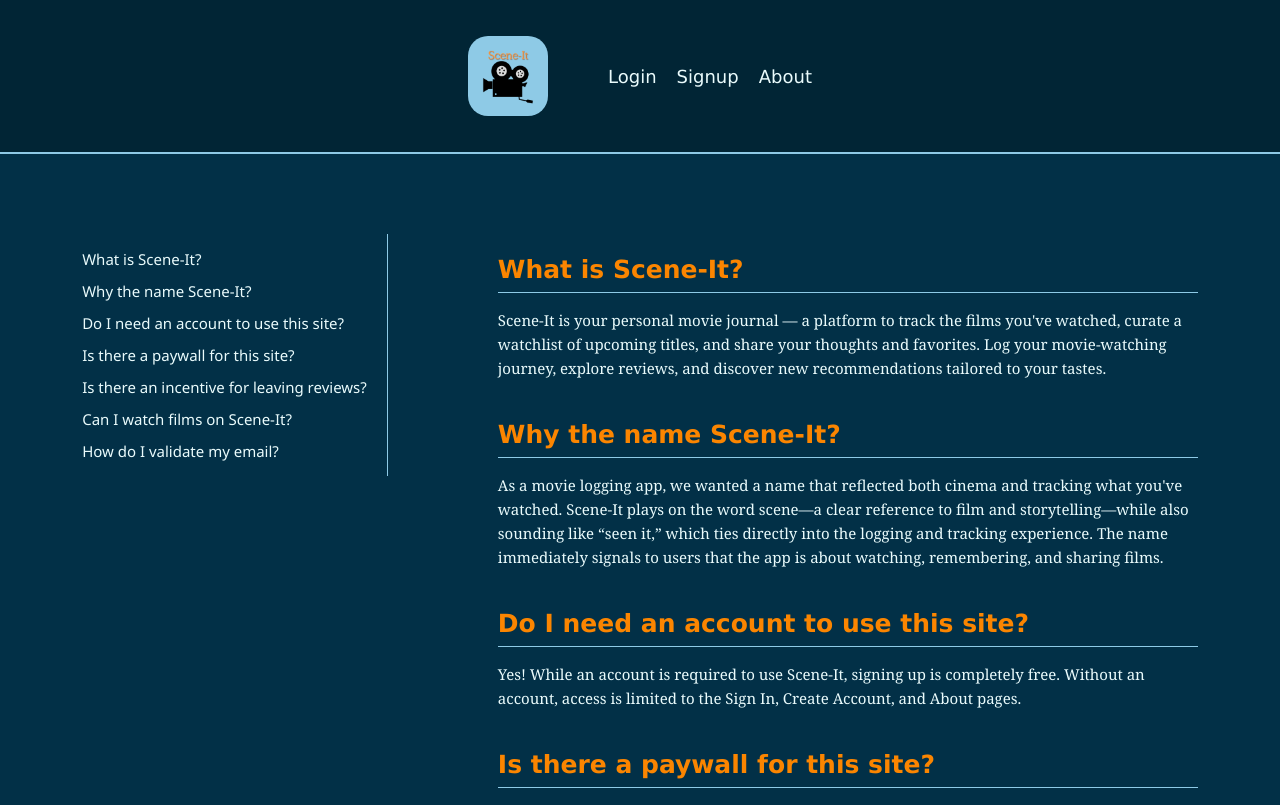
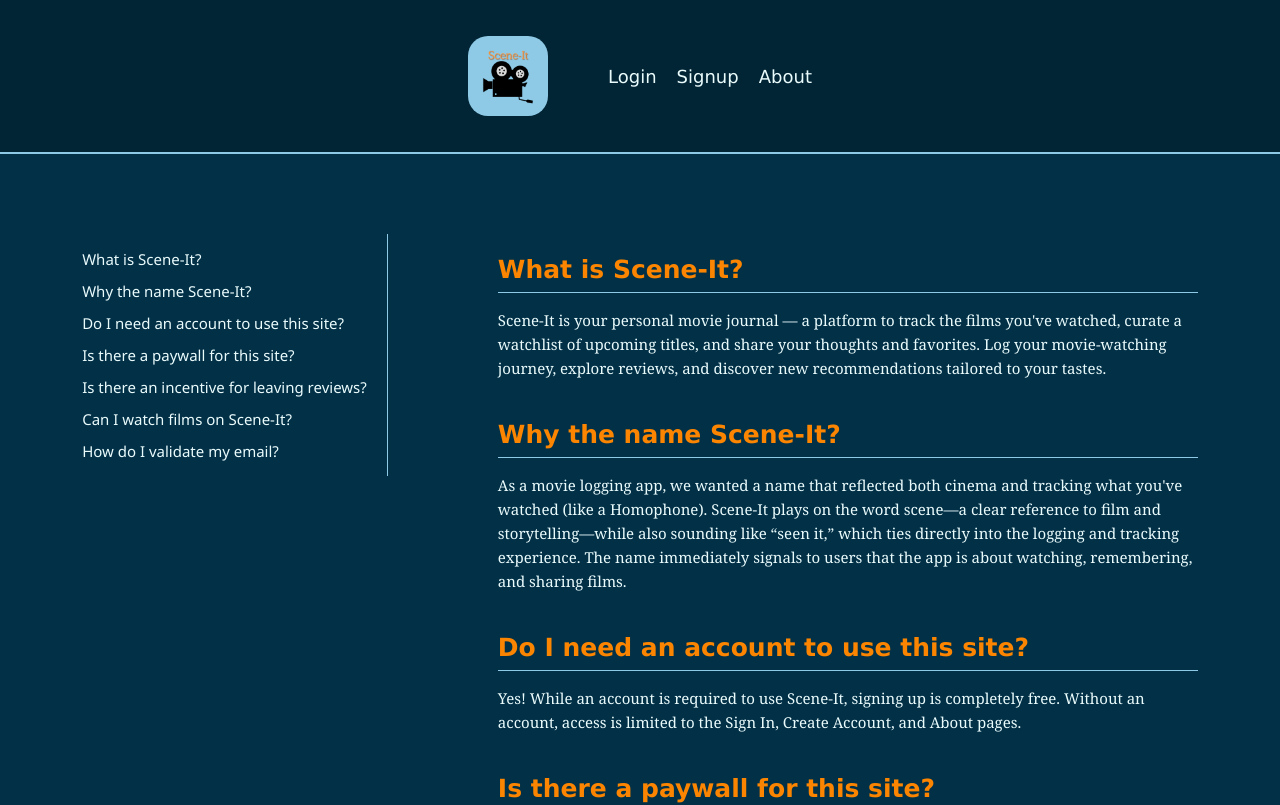
Before and after one commit to Krrithik/AppDev3390-FinalProject, a Vue app in the folder frontend/: page /about in a window 1280 px wide. Shown: the top 805 px of the page. Built offline with nearby package versions, Linux system fonts and the light colour scheme; the HTML template or start-up script is replaced by a standard one.

Commit message:
edited about page

```diff
--- a/frontend/src/views/AboutPage.vue
+++ b/frontend/src/views/AboutPage.vue
@@ -47,7 +47,7 @@ onMounted(() => {
                 <h2 id="2">Why the name Scene-It?</h2>
                 <p>
                     As a movie logging app, we wanted a name that reflected both cinema and tracking what you've
-                    watched. Scene-It plays on the word scene—a clear reference to film and storytelling—while also
+                    watched (like a Homophone). Scene-It plays on the word scene—a clear reference to film and storytelling—while also
                     sounding like “seen it,” which ties directly into the logging and tracking experience. The name
                     immediately signals to users that the app is about watching, remembering, and sharing films.
                 </p>
```
